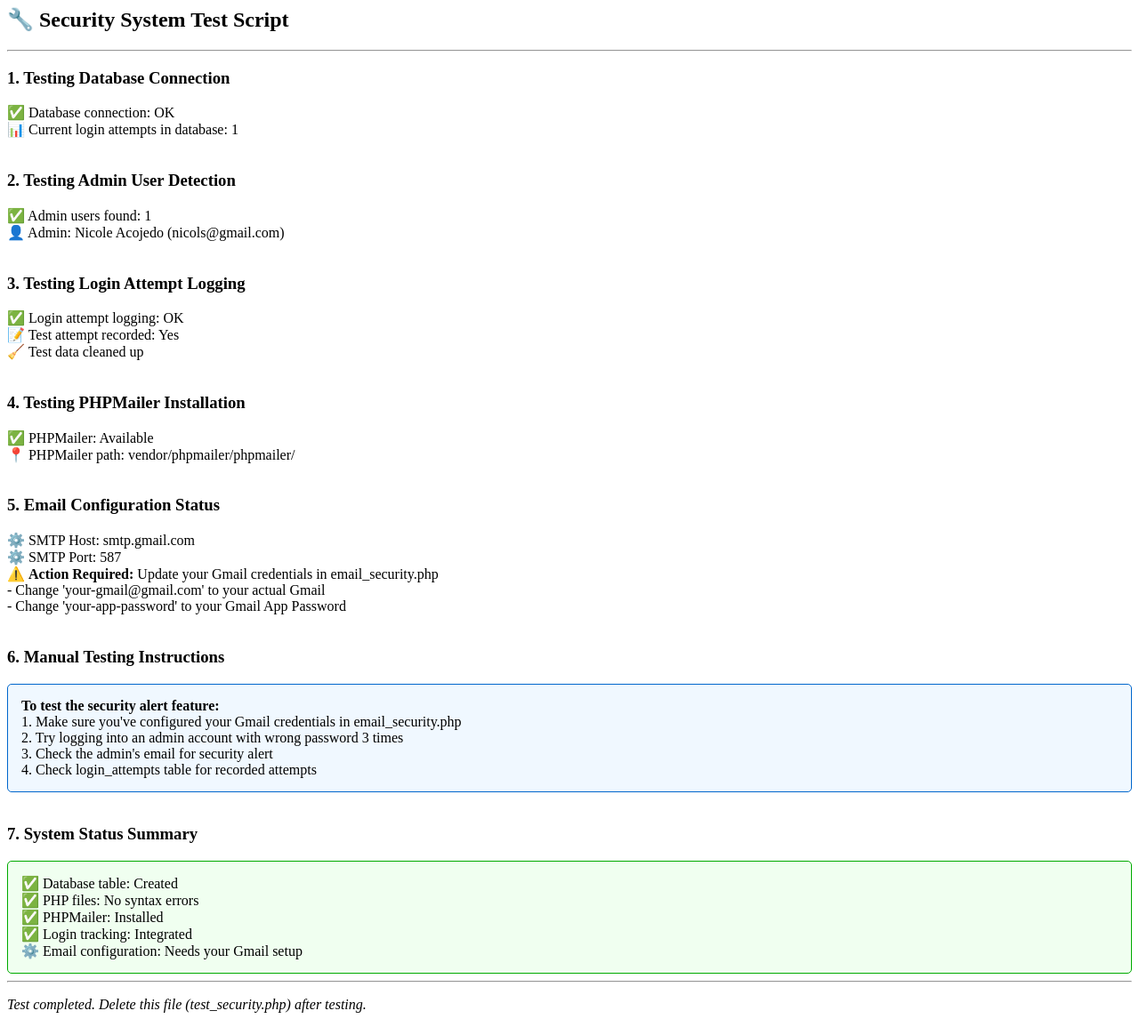
After one commit to Glenn-IT/Shakira-Salon_Online, a PHP site: page /test_security.php in a window 1280 px wide. The commit adds this page. Shown: the whole page at 89% size. Run offline with PHP 8.4, Linux system fonts and the light colour scheme; data comes from the database, SQL or seed files in the repository; tables that the repository leaves empty hold one stand-in row (values such as "Sample post"); some libraries are stand-ins or nearby versions.

Commit message:
Gmail Notif Working

```diff
--- /dev/null
+++ b/email_security.php
@@ -0,0 +1,143 @@
+<?php
+require_once 'vendor/autoload.php';
+use PHPMailer\PHPMailer\PHPMailer;
+use PHPMailer\PHPMailer\SMTP;
+use PHPMailer\PHPMailer\Exception;
+
+function sendSecurityAlert($adminEmail, $adminName, $ipAddress, $userAgent, $attemptTime) {
+    $mail = new PHPMailer(true);
+
+    try {
+        // Server settings
+        $mail->isSMTP();
+        $mail->Host       = 'smtp.gmail.com'; // Set the SMTP server to send through
+        $mail->SMTPAuth   = true;
+        $mail->Username   = 'shakirasalon0@gmail.com'; // SMTP username (change this to your Gmail)
+        $mail->Password   = 'dyrlmtfjwkasemkm';    // SMTP password (use App Password)
+        $mail->SMTPSecure = PHPMailer::ENCRYPTION_STARTTLS;
+        $mail->Port       = 587;
+
+        // Recipients
+        $mail->setFrom('shakirasalon0@gmail.com', 'Shakira Salon Security');
+        $mail->addAddress($adminEmail, $adminName);
+
+        // Content
+        $mail->isHTML(true);
+        $mail->Subject = 'Security Alert: Multiple Failed Login Attempts';
+
+        $body = "
+        <html>
+        <head>
+            <style>
+                body { font-family: Arial, sans-serif; line-height: 1.6; color: #333; }
+                .container { max-width: 600px; margin: 0 auto; padding: 20px; }
+                .header { background-color: #ff4081; color: white; padding: 20px; border-radius: 8px 8px 0 0; }
+                .content { background-color: #f9f9f9; padding: 20px; border-radius: 0 0 8px 8px; }
+                .alert { background-color: #ffe6e9; border-left: 4px solid #f44336; padding: 15px; margin: 20px 0; }
+                .details { background-color: white; padding: 15px; border-radius: 5px; margin: 15px 0; }
+                .footer { text-align: center; margin-top: 20px; font-size: 12px; color: #666; }
+            </style>
+        </head>
+        <body>
+            <div class='container'>
+                <div class='header'>
+                    <h2>🚨 Security Alert - Shakira Salon</h2>
+                </div>
+                <div class='content'>
+                    <div class='alert'>
+                        <strong>SECURITY NOTICE:</strong> Multiple failed login attempts detected on your admin account.
+                    </div>
+
+                    <p>Dear " . htmlspecialchars($adminName) . ",</p>
+
+                    <p>We detected <strong>3 consecutive failed login attempts</strong> on your admin account. Here are the details:</p>
+
+                    <div class='details'>
+                        <strong>Attempt Details:</strong><br>
+                        <strong>Time:</strong> " . date('F j, Y \a\t g:i A', strtotime($attemptTime)) . "<br>
+                        <strong>IP Address:</strong> " . htmlspecialchars($ipAddress) . "<br>
+                        <strong>Browser/Device:</strong> " . htmlspecialchars($userAgent) . "<br>
+                        <strong>Email Attempted:</strong> " . htmlspecialchars($adminEmail) . "
+                    </div>
+
+                    <div class='alert'>
+                        <strong>What should you do?</strong><br>
+                        • If this was not you, consider changing your password immediately<br>
+                        • Review your account security settings<br>
+                        • Monitor for any suspicious activity<br>
+                        • Consider enabling additional security measures
+                    </div>
+
+                    <p>If you recognize this activity, you can safely ignore this email. However, if you did not attempt to log in, please secure your account immediately.</p>
+
+                    <p>Best regards,<br>
+                    Shakira Salon Security Team</p>
+                </div>
+
+                <div class='footer'>
+                    This is an automated security notification from Shakira Salon Management System.<br>
+                    Please do not reply to this email.
+                </div>
+            </div>
+        </body>
+        </html>";
+
+        $mail->Body = $body;
+
+        // Alternative plain text version
+        $mail->AltBody = "Security Alert - Shakira Salon\n\n" .
+                        "Multiple failed login attempts detected on admin account: $adminEmail\n" .
+                        "Time: " . date('F j, Y \a\t g:i A', strtotime($attemptTime)) . "\n" .
+                        "IP Address: $ipAddress\n" .
+                        "Browser/Device: $userAgent\n\n" .
+                        "If this was not you, please secure your account immediately.\n\n" .
+                        "Shakira Salon Security Team";
+
+        $mail->send();
+        return true;
+    } catch (Exception $e) {
+        error_log("Email could not be sent. Mailer Error: {$mail->ErrorInfo}");
+        return false;
+    }
+}
+
+function logLoginAttempt($pdo, $email, $ipAddress, $userAgent, $success = false) {
+    try {
+        $stmt = $pdo->prepare("INSERT INTO login_attempts (email, ip_address, user_agent, success) VALUES (?, ?, ?, ?)");
+        $stmt->execute([$email, $ipAddress, $userAgent, $success ? 1 : 0]);
+        return true;
+    } catch (PDOException $e) {
+        error_log("Failed to log login attempt: " . $e->getMessage());
+        return false;
+    }
+}
+
+function getRecentFailedAttempts($pdo, $email, $minutes = 30) {
+    try {
+        $stmt = $pdo->prepare("
+            SELECT COUNT(*) as attempt_count
+            FROM login_attempts
+            WHERE email = ?
+            AND success = 0
+            AND attempt_time >= DATE_SUB(NOW(), INTERVAL ? MINUTE)
+        ");
+        $stmt->execute([$email, $minutes]);
+        $result = $stmt->fetch(PDO::FETCH_ASSOC);
+        return $result['attempt_count'];
+    } catch (PDOException $e) {
+        error_log("Failed to get recent failed attempts: " . $e->getMessage());
+        return 0;
+    }
+}
+
+function cleanOldAttempts($pdo, $hours = 24) {
+    try {
+        $stmt = $pdo->prepare("DELETE FROM login_attempts WHERE attempt_time < DATE_SUB(NOW(), INTERVAL ? HOUR)");
+        $stmt->execute([$hours]);
+        return true;
+    } catch (PDOException $e) {
+        error_log("Failed to clean old attempts: " . $e->getMessage());
+        return false;
+    }
+}
+?>
--- /dev/null
+++ b/test_security.php
@@ -0,0 +1,104 @@
+<?php
+// Test script for email security functionality
+include('config.php');
+include('email_security.php');
+
+echo "<h2>🔧 Security System Test Script</h2>";
+echo "<hr>";
+
+// Test 1: Database connection
+echo "<h3>1. Testing Database Connection</h3>";
+try {
+    $stmt = $pdo->prepare("SELECT COUNT(*) as count FROM login_attempts");
+    $stmt->execute();
+    $result = $stmt->fetch(PDO::FETCH_ASSOC);
+    echo "✅ Database connection: OK<br>";
+    echo "📊 Current login attempts in database: " . $result['count'] . "<br><br>";
+} catch (Exception $e) {
+    echo "❌ Database connection failed: " . $e->getMessage() . "<br><br>";
+}
+
+// Test 2: Check if admin user exists
+echo "<h3>2. Testing Admin User Detection</h3>";
+try {
+    $stmt = $pdo->prepare("SELECT id, email, full_name, role FROM users WHERE role = 'admin'");
+    $stmt->execute();
+    $admins = $stmt->fetchAll(PDO::FETCH_ASSOC);
+
+    if (count($admins) > 0) {
+        echo "✅ Admin users found: " . count($admins) . "<br>";
+        foreach ($admins as $admin) {
+            echo "👤 Admin: " . htmlspecialchars($admin['full_name']) . " (" . htmlspecialchars($admin['email']) . ")<br>";
+        }
+    } else {
+        echo "⚠️ No admin users found in database<br>";
+    }
+    echo "<br>";
+} catch (Exception $e) {
+    echo "❌ Admin user check failed: " . $e->getMessage() . "<br><br>";
+}
+
+// Test 3: Test logging functionality
+echo "<h3>3. Testing Login Attempt Logging</h3>";
+$testEmail = "test@example.com";
+$testIP = "127.0.0.1";
+$testUserAgent = "Test Browser";
+
+$logResult = logLoginAttempt($pdo, $testEmail, $testIP, $testUserAgent, false);
+if ($logResult) {
+    echo "✅ Login attempt logging: OK<br>";
+
+    // Check if it was recorded
+    $stmt = $pdo->prepare("SELECT COUNT(*) as count FROM login_attempts WHERE email = ?");
+    $stmt->execute([$testEmail]);
+    $result = $stmt->fetch(PDO::FETCH_ASSOC);
+    echo "📝 Test attempt recorded: " . ($result['count'] > 0 ? "Yes" : "No") . "<br>";
+
+    // Clean up test data
+    $stmt = $pdo->prepare("DELETE FROM login_attempts WHERE email = ?");
+    $stmt->execute([$testEmail]);
+    echo "🧹 Test data cleaned up<br><br>";
+} else {
+    echo "❌ Login attempt logging failed<br><br>";
+}
+
+// Test 4: Check PHPMailer
+echo "<h3>4. Testing PHPMailer Installation</h3>";
+if (class_exists('PHPMailer\PHPMailer\PHPMailer')) {
+    echo "✅ PHPMailer: Available<br>";
+    echo "📍 PHPMailer path: vendor/phpmailer/phpmailer/<br>";
+} else {
+    echo "❌ PHPMailer: Not available<br>";
+}
+echo "<br>";
+
+// Test 5: Check email configuration
+echo "<h3>5. Email Configuration Status</h3>";
+echo "⚙️ SMTP Host: smtp.gmail.com<br>";
+echo "⚙️ SMTP Port: 587<br>";
+echo "⚠️ <strong>Action Required:</strong> Update your Gmail credentials in email_security.php<br>";
+echo "   - Change 'your-gmail@gmail.com' to your actual Gmail<br>";
+echo "   - Change 'your-app-password' to your Gmail App Password<br><br>";
+
+// Test 6: Instructions for testing
+echo "<h3>6. Manual Testing Instructions</h3>";
+echo "<div style='background-color: #f0f8ff; padding: 15px; border: 1px solid #0066cc; border-radius: 5px;'>";
+echo "<strong>To test the security alert feature:</strong><br>";
+echo "1. Make sure you've configured your Gmail credentials in email_security.php<br>";
+echo "2. Try logging into an admin account with wrong password 3 times<br>";
+echo "3. Check the admin's email for security alert<br>";
+echo "4. Check login_attempts table for recorded attempts<br>";
+echo "</div><br>";
+
+echo "<h3>7. System Status Summary</h3>";
+echo "<div style='background-color: #f0fff0; padding: 15px; border: 1px solid #00aa00; border-radius: 5px;'>";
+echo "✅ Database table: Created<br>";
+echo "✅ PHP files: No syntax errors<br>";
+echo "✅ PHPMailer: Installed<br>";
+echo "✅ Login tracking: Integrated<br>";
+echo "⚙️ Email configuration: Needs your Gmail setup<br>";
+echo "</div>";
+
+echo "<hr>";
+echo "<p><em>Test completed. Delete this file (test_security.php) after testing.</em></p>";
+?>
```
Also changed, not shown: SECURITY_SETUP_README.md (added, +174 -0 lines), add_login_attempts_table.sql (added, +12 -0 lines), login.php (+40 -2 lines), check_setup.php (added).
